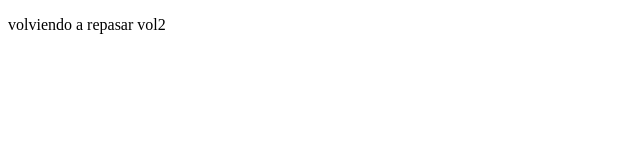
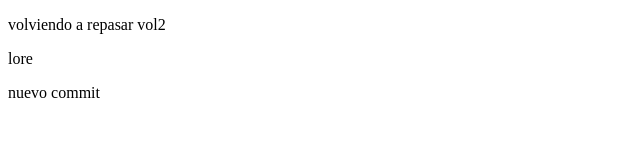
Before and after one commit to jvvt666/recap-two, a plain HTML site: page index.html in a window 1280 px wide. Shown: the whole page, without its empty margins (0-640 px from the left). Drawn offline with Linux system fonts and the light colour scheme.

Commit message:
comitnuevo

```diff
--- a/index.html
+++ b/index.html
@@ -7,5 +7,8 @@
 </head>
 <body>
     <p>volviendo a repasar vol2</p>
+    <p>
+    lore</p>
+    <p>nuevo commit</p>
 </body>
 </html>
```
